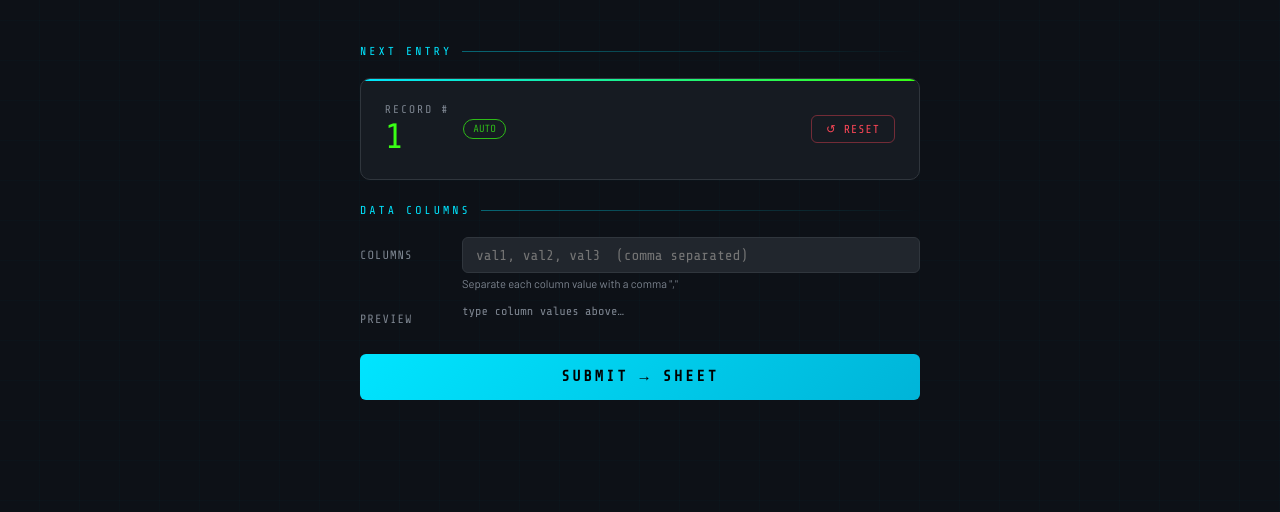
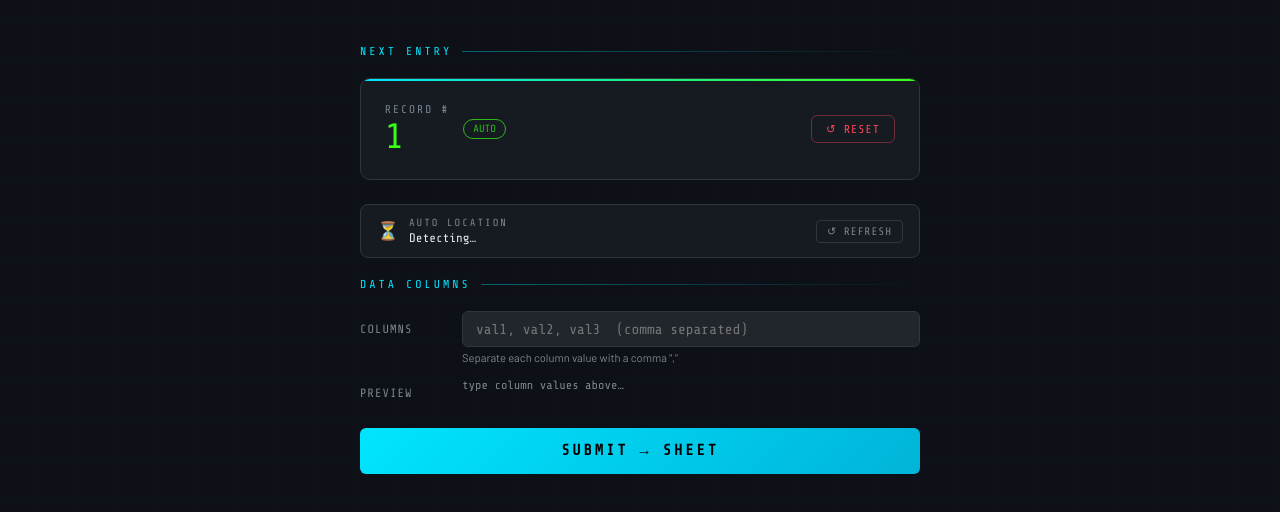
Before and after one commit to machinisthands/slipDispotionTracking-, a plain HTML site: page index.html in a window 1280 px wide. Shown: the part 60-572 px from the top of the page. Drawn offline with nearby package versions, Linux system fonts and the light colour scheme.

Commit message:
Implement location status bar with geolocation
Add location status bar and integrate geolocation functionality.

```diff
--- a/index.html
+++ b/index.html
@@ -577,6 +577,30 @@
       </div>
     </div>
 
+    <!-- Location status bar -->
+    <div id="locBar" style="
+      display:flex; align-items:center; gap:10px;
+      background:var(--surface); border:1px solid var(--border);
+      border-radius:8px; padding:12px 16px; margin-bottom:20px;
+      font-family:'Share Tech Mono',monospace; font-size:.78rem;
+    ">
+      <span id="locIcon" style="font-size:1.1rem;">📍</span>
+      <div style="flex:1;">
+        <div style="color:var(--text-muted);font-size:.65rem;letter-spacing:2px;margin-bottom:2px;">AUTO LOCATION</div>
+        <div id="locText" style="color:var(--text);">Detecting…</div>
+      </div>
+      <button onclick="fetchLocation()" style="
+        background:none; border:1px solid var(--border);
+        color:var(--text-muted); border-radius:4px;
+        padding:4px 10px; font-family:'Share Tech Mono',monospace;
+        font-size:.68rem; cursor:pointer; letter-spacing:1px;
+        transition:all .2s;
+      " onmouseover="this.style.borderColor='var(--accent)';this.style.color='var(--accent)'"
+         onmouseout="this.style.borderColor='var(--border)';this.style.color='var(--text-muted)'">
+        ↺ REFRESH
+      </button>
+    </div>
+
     <div class="section-label">Data Columns</div>
 
     <div class="fields-grid">
@@ -659,6 +683,52 @@ let records    = [];
 let colHeaders = [];
 let rowCounter = 1;
 let editIdx    = -1;
+let currentLocation = null;  // { lat, lng, label }
+
+function fetchLocation() {
+  const locText = document.getElementById('locText');
+  const locIcon = document.getElementById('locIcon');
+  locText.textContent = 'Detecting…';
+  locIcon.textContent = '⏳';
+
+  if (!navigator.geolocation) {
+    locText.style.color = 'var(--danger)';
+    locText.textContent = 'Geolocation not supported';
+    locIcon.textContent = '✕';
+    return;
+  }
+
+  navigator.geolocation.getCurrentPosition(
+    pos => {
+      const lat = pos.coords.latitude.toFixed(5);
+      const lng = pos.coords.longitude.toFixed(5);
+      currentLocation = { lat, lng, label: `${lat}, ${lng}` };
+      locIcon.textContent = '✅';
+      locText.style.color = 'var(--accent2)';
+      locText.textContent = `${lat}, ${lng}`;
+      // Try reverse geocode via browser-accessible API
+      fetch(`https://nominatim.openstreetmap.org/reverse?lat=${lat}&lon=${lng}&format=json`)
+        .then(r => r.json())
+        .then(data => {
+          if (data && data.display_name) {
+            const short = data.display_name.split(',').slice(0,3).join(',').trim();
+            currentLocation.label = short;
+            locText.textContent = short;
+          }
+        })
+        .catch(() => {}); // fallback to coords if reverse geocode fails
+    },
+    err => {
+      locIcon.textContent = '⚠';
+      locText.style.color = 'var(--danger)';
+      if (err.code === 1) locText.textContent = 'Permission denied — allow location access';
+      else if (err.code === 2) locText.textContent = 'Location unavailable';
+      else locText.textContent = 'Timeout — try refresh';
+      currentLocation = null;
+    },
+    { timeout: 10000, enableHighAccuracy: true }
+  );
+}
 
 function save() {
   localStorage.setItem('sds_records', JSON.stringify(records));
@@ -677,6 +747,7 @@ function load() {
 load();
 updateSerialDisplay();
 renderTable();
+fetchLocation();
 
 function showResetConfirm() {
   document.getElementById('resetConfirm').style.display = 'block';
@@ -736,7 +807,8 @@ function submitEntry() {
     if (!colHeaders.includes(id)) colHeaders.push(id);
   });
 
-  records.push({ num: rowCounter, values: [...values] });
+  const loc = currentLocation ? currentLocation.label : '—';
+  records.push({ num: rowCounter, values: [...values], location: loc });
   rowCounter++;
   save();
 
@@ -759,7 +831,7 @@ function renderTable() {
   for (let i = 0; i < maxCols; i++) {
     thead.innerHTML += `<th>${colHeaders[i] || 'COL-' + String.fromCharCode(65 + i)}</th>`;
   }
-  thead.innerHTML += '<th>ACTION</th>';
+  thead.innerHTML += '<th>LOCATION</th><th>ACTION</th>';
 
   document.getElementById('recordCount').textContent = records.length;
 
@@ -775,6 +847,7 @@ function renderTable() {
     for (let i = 0; i < maxCols; i++) {
       cells += `<td>${rec.values[i] !== undefined ? rec.values[i] : '—'}</td>`;
     }
+    cells += `<td style="color:var(--text-muted);font-size:.78rem;max-width:200px;overflow:hidden;text-overflow:ellipsis;" title="${rec.location || '—'}">${rec.location || '—'}</td>`;
     cells += `<td><div class="row-actions">
       <button class="edit-btn" onclick="openEdit(${idx})">✎ EDIT</button>
       <button class="del-btn"  onclick="deleteRecord(${idx})">✕ DEL</button>
@@ -842,10 +915,12 @@ function downloadExcel() {
   const maxCols = getMaxCols();
   const header  = ['#'];
   for (let i = 0; i < maxCols; i++) header.push(colHeaders[i] || `COL-${String.fromCharCode(65 + i)}`);
+  header.push('LOCATION');
 
   const rows = records.map(rec => {
     const row = [rec.num];
     for (let i = 0; i < maxCols; i++) row.push(rec.values[i] !== undefined ? rec.values[i] : '');
+    row.push(rec.location || '');
     return row;
   });
 
@@ -862,11 +937,11 @@ function downloadPDF() {
   const maxCols   = getMaxCols();
   const colLabels = [];
   for (let i = 0; i < maxCols; i++) colLabels.push(colHeaders[i] || `COL-${String.fromCharCode(65 + i)}`);
-  const headerRow = ['#', ...colLabels];
+  const headerRow = ['#', ...colLabels, 'LOCATION'];
 
   let tableRows = '';
   records.forEach((rec, idx) => {
-    const cells = [rec.num, ...Array.from({length: maxCols}, (_, i) => rec.values[i] !== undefined ? rec.values[i] : '—')];
+    const cells = [rec.num, ...Array.from({length: maxCols}, (_, i) => rec.values[i] !== undefined ? rec.values[i] : '—'), rec.location || '—'];
     const bg = idx % 2 === 0 ? '#1a2030' : '#111827';
     tableRows += `<tr style="background:${bg}">` +
       cells.map(c => `<td style="padding:8px 10px;border-bottom:1px solid #2a3340;font-family:monospace;font-size:11px;color:#e0e6f0;">${c}</td>`).join('') +
```
